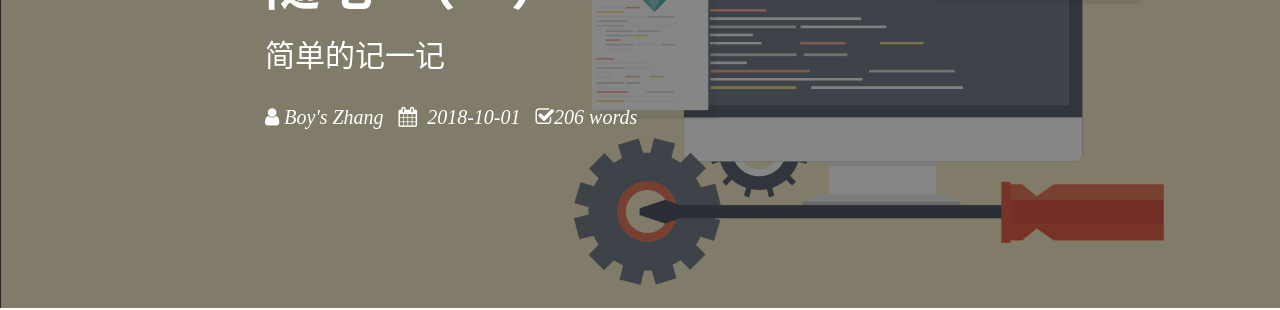
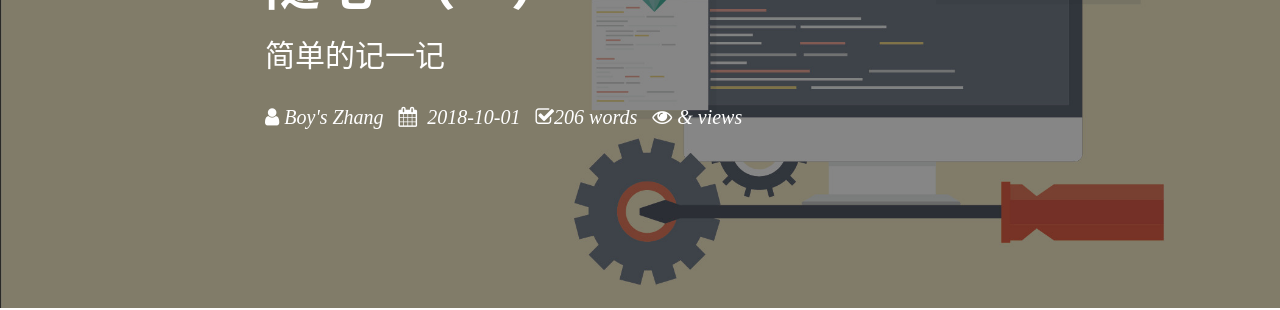
Before and after one commit to playboyzhang/playboyzhang.github.io, a Jekyll site: the page built from _posts/2018-10-01-first-page.md, in a window 1280 px wide. Shown: the part 245-555 px from the top of the page. Built offline with Jekyll 4.4.1, drawn with Linux system fonts in a browser that asks for light colours; nearby versions of some CDN libraries; comment, search, counter and statistics services are not loaded.

Commit message:
添加文章中访问次数统计

```diff
--- a/_includes/intro-header.html
+++ b/_includes/intro-header.html
@@ -47,8 +47,8 @@
                     {% comment %} if page.subtitle {% endcomment %}
                     <h2 class="subheading">{{ page.subtitle }}</h2>
                     {% comment %} endif {% endcomment %}
-                    <span class="meta"><i class="fa fa-user" aria-hidden="true"></i>&nbsp;{% if site.author %}{{ site.author }}{% else %}{{ site.title }}{% endif %}&nbsp;&nbsp;&nbsp;<i class="fa fa-calendar" aria-hidden="true"></i>&nbsp;&nbsp;{{ page.date | date: "%Y-%m-%d" }}&nbsp;&nbsp;&nbsp;<i class="fa fa-check-square-o" aria-hidden="true"></i>{{ content | strip_html | strip_newlines | size }}&nbsp;words&nbsp;&nbsp;
-
+                    <span class="meta"><i class="fa fa-user" aria-hidden="true"></i>&nbsp;{% if site.author %}{{ site.author }}{% else %}{{ site.title }}{% endif %}&nbsp;&nbsp;&nbsp;<i class="fa fa-calendar" aria-hidden="true"></i>&nbsp;&nbsp;{{ page.date | date: "%Y-%m-%d" }}&nbsp;&nbsp;&nbsp;<i class="fa fa-check-square-o" aria-hidden="true"></i>{{ content | strip_html | strip_newlines | size }}&nbsp;words&nbsp;&nbsp;<span id="busuanzi_container_page_pv">
+                        <i class="fa fa-eye" aria-hidden="true"></i>&nbsp;<span id="busuanzi_value_page_pv">&</span>&nbsp;views</span>
                     <br/>
 
                     <p></p>
@@ -97,7 +97,8 @@
                     {% comment %} if page.subtitle {% endcomment %}
                     <h2 class="subheading">{{ page.subtitle }}</h2>
                     {% comment %} endif {% endcomment %}
-                    <span class="meta"><i class="fa fa-user" aria-hidden="true"></i>&nbsp;{% if site.author %}{{ site.author }}{% else %}{{ site.title }}{% endif %}&nbsp;&nbsp;&nbsp;<i class="fa fa-calendar" aria-hidden="true"></i>&nbsp;&nbsp;{{ page.date | date: "%Y-%m-%d" }}&nbsp;&nbsp;&nbsp;<i class="fa fa-check-square-o" aria-hidden="true"></i>{{ content | strip_html | strip_newlines | size }}&nbsp;words&nbsp;&nbsp;
+                    <span class="meta"><i class="fa fa-user" aria-hidden="true"></i>&nbsp;{% if site.author %}{{ site.author }}{% else %}{{ site.title }}{% endif %}&nbsp;&nbsp;&nbsp;<i class="fa fa-calendar" aria-hidden="true"></i>&nbsp;&nbsp;{{ page.date | date: "%Y-%m-%d" }}&nbsp;&nbsp;&nbsp;<i class="fa fa-check-square-o" aria-hidden="true"></i>{{ content | strip_html | strip_newlines | size }}&nbsp;words&nbsp;&nbsp;<span id="busuanzi_container_page_pv">
+                        <i class="fa fa-eye" aria-hidden="true"></i>&nbsp;<span id="busuanzi_value_page_pv">&</span>&nbsp;views</span>
                     <br/>
                     <p></p>
                      {% if page.updated %}
```
